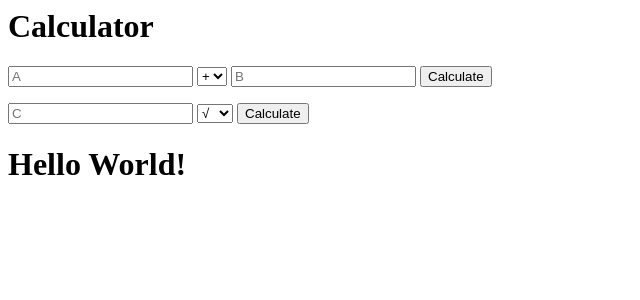
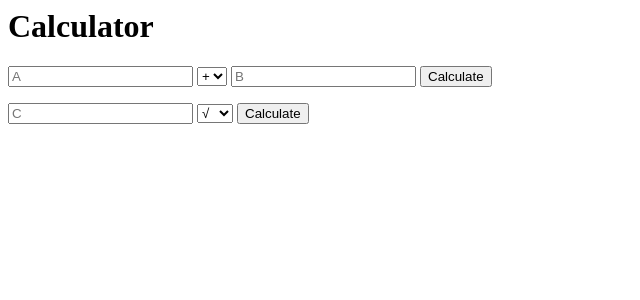
Before and after one commit to NickEnrique/CICDPipeline, a Flask app: page / in a window 1280 px wide. Shown: the top 300 px of the page, without its empty margins (0-640 px from the left). Run offline with Flask 3, Linux system fonts and the light colour scheme.

Commit message:
Update index.html

```diff
--- a/templates/index.html
+++ b/templates/index.html
@@ -65,6 +65,5 @@
             <p class="equation">{{ equation2 }}</p>
             {% endif %}
         </section>
-        <h1>Hello World!</h1>
     </body>
 </html>
```
